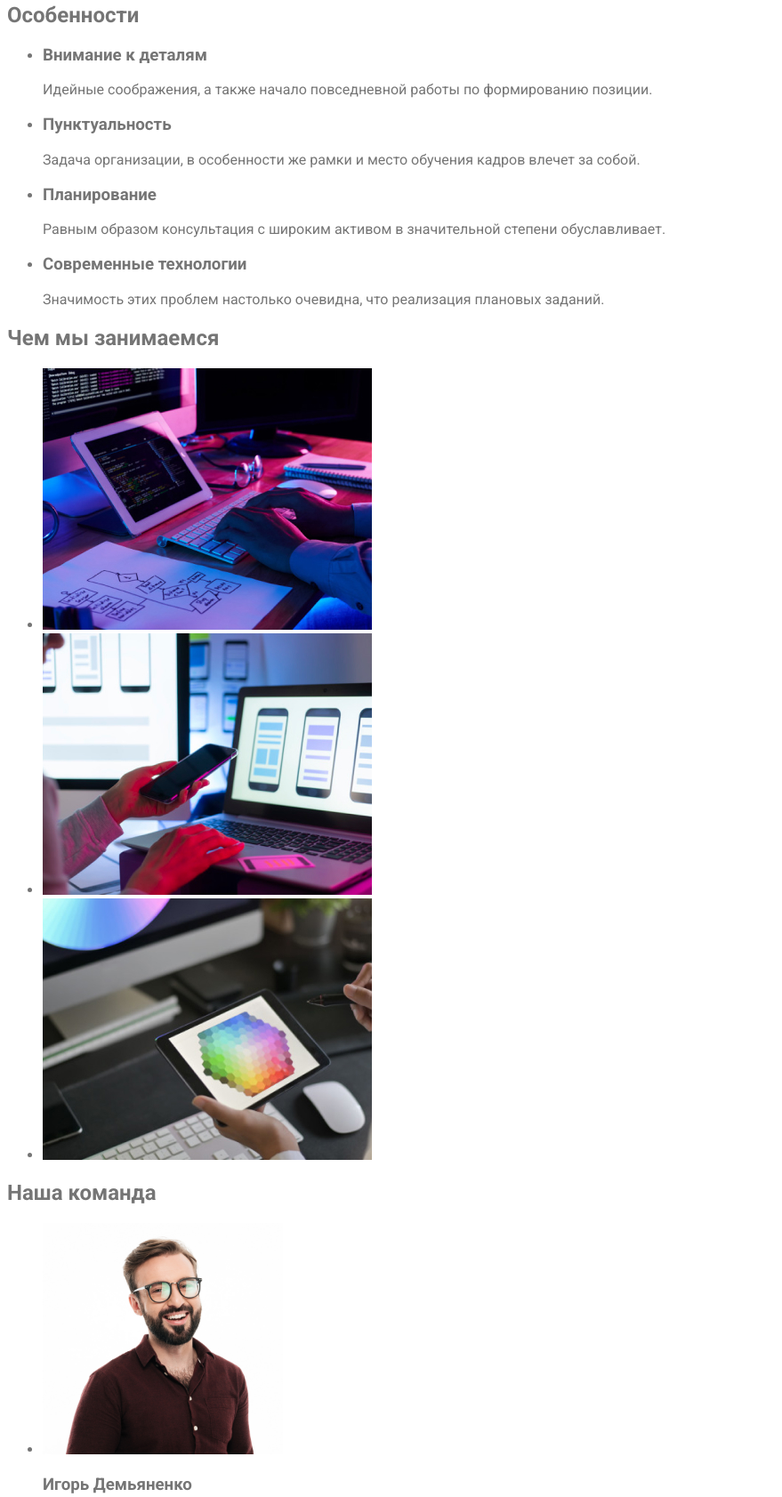
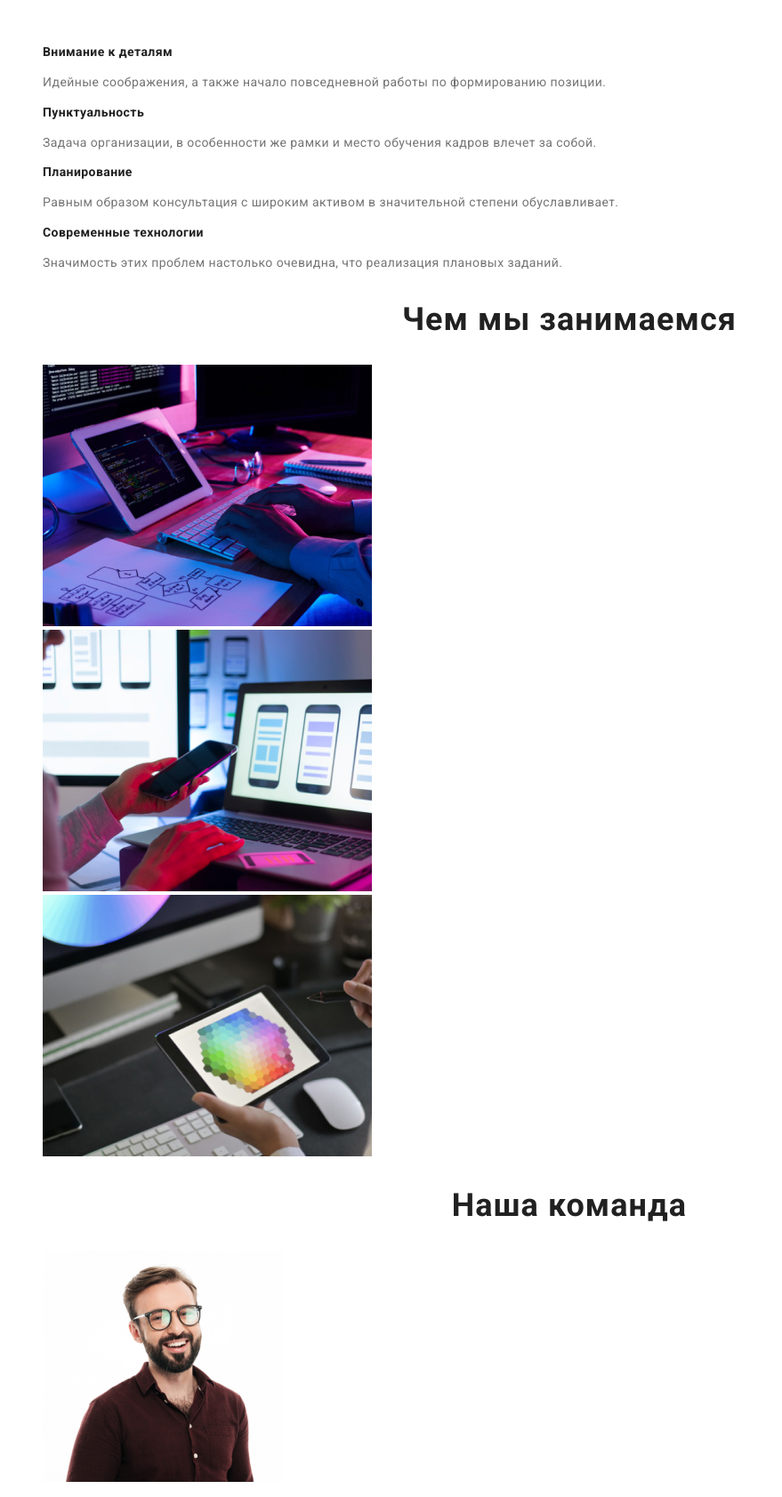
Before and after one commit to DmytroAntonenko/goit-markup-hw-02, a plain HTML site: page index.html in a window 1280 px wide. Shown: the part 352-2035 px from the top of the page at 89% size, without its empty margins (0-879 px from the left). Drawn offline with Linux system fonts and the light colour scheme.

Commit message:
Закончил оформление главной страницы

```diff
--- a/css/styless.css
+++ b/css/styless.css
@@ -3,13 +3,16 @@
     --title-text-color: #212121;
     --accent-color:  #2196F3;
     --primery-white-color: #FFFFFF;
+    --font-family-title: 'Roboto', sans-serif;
 
 }
 body {
 background-color: var(--primery-white-color);
 color: var(--primary-text-color);
-font-family: 'Roboto', sans-serif;
+font-family: var(--font-family-title);
 }
+
+/* Header */
 .logo-header {
     color: var(--title-text-color);
     font-family: 'Raleway', sans-serif;
@@ -37,12 +40,13 @@ font-family: 'Roboto', sans-serif;
     color: var(--accent-color);
 }
 .contacts-link {
-    color: var(--primary-text-color)
+    color: var(--primary-text-color);
     font-weight: 500;
     font-size: 14px;
-    line-height: 1.14px;
+    line-height: 1.14;
     letter-spacing: 0.02em;
 }
+
 .contacts-link:hover,
 .contacts-link:focus {
     color: var(--accent-color);
@@ -56,8 +60,9 @@ font-family: 'Roboto', sans-serif;
 .link:hover,
 .link:focus {
     text-decoration-line: underline;
+    text-decoration-line: var(--accent-color);
 }
-
+/* main */
 .hero {
     background-color: #2F303A;
 }
@@ -79,6 +84,48 @@ font-family: 'Roboto', sans-serif;
     line-height: 1.88;
     }
 
+.visually-hidden {
+    visibility: hidden;
+    }
+
+.benefits-text {
+    font-weight: 400;
+    font-size: 14px;
+    line-height: 1.71;
+    letter-spacing: 0.03em;
+    }
+
+.benefits-title {
+    font-weight: 700;
+    font-size: 14px;
+    line-height: 1.14;
+    letter-spacing: 0.03em;
+    color: var(--title-text-color);
+    }
+
+.section-title {
+    color: var(--title-text-color);
+    font-weight: 700;
+    font-size: 36px;
+    line-height: 1.17;
+    text-align: center;
+    letter-spacing: 0.03em;
+}
+
+.team-name {
+    font-weight: 500;
+    font-size: 16px;
+    line-height: 1.19;
+    letter-spacing: 0.03em;
+    color: var(--title-text-color);
+}
+.team-positoin {
+    font-weight: 400;
+    font-size: 16px;
+    line-height: 1.19;
+    letter-spacing: 0.03em;
+}
+/* Footer */
 .footer {
     background-color: #2F303A;
 }
--- a/index.html
+++ b/index.html
@@ -37,75 +37,76 @@ rel="stylesheet">
         </ul>
 
     </header>
+    <!--Сменная часть-->
     <main>
         <section class="hero">
             <h1 class="hero-title">Эффективные решения для вашего бизнеса</h1>
             <button class="button" type="button">Заказать услугу</button>
         </section>
-        <section>
-            <h2>Особенности</h2>
-            <ul>
-                <li>
-                    <h3>Внимание к деталям</h3>
-                    <p>Идейные соображения, а также начало повседневной работы по формированию позиции.</p>
+        <section class="benefits">
+            <h2 class="visually-hidden">Особенности</h2>
+            <ul class="benefits-list list">
+                <li class="benefits-item">
+                    <h3 class="benefits-title">Внимание к деталям</h3>
+                    <p class="benefits-text">Идейные соображения, а также начало повседневной работы по формированию позиции.</p>
                 </li>
-                <li>
-                    <h3>Пунктуальность</h3>
-                    <p>Задача организации, в особенности же рамки и место обучения кадров влечет за собой.</p>
+                <li class="benefits-item">
+                    <h3 class="benefits-title">Пунктуальность</h3>
+                    <p class="benefits-text">Задача организации, в особенности же рамки и место обучения кадров влечет за собой.</p>
                 </li>
-                <li>
-                    <h3>Планирование</h3>
-                    <p>Равным образом консультация с широким активом в значительной степени обуславливает.</p>
+                <li class="benefits-item">
+                    <h3 class="benefits-title">Планирование</h3>
+                    <p class="benefits-text">Равным образом консультация с широким активом в значительной степени обуславливает.</p>
                 </li>
-                <li>
-                    <h3>Современные технологии</h3>
-                    <p>Значимость этих проблем настолько очевидна, что реализация плановых заданий.</p>
+                <li class="benefits-list">
+                    <h3 class="benefits-title">Современные технологии</h3>
+                    <p class="benefits-text">Значимость этих проблем настолько очевидна, что реализация плановых заданий.</p>
                 </li>
             </ul>
         </section>
-        <section>
-            <h2>Чем мы занимаемся</h2>
-            <ul>
-                <li>
+        <section class="works">
+            <h2 class="section-title">Чем мы занимаемся</h2>
+            <ul class="works-list list">
+                <li class="works-item">
                     <img src="./images/box1.jpg" width="370" alt="Вёрстка">
                 </li>
-                <li>
+                <li class="works-item">
                     <img src="./images/box2.jpg" width="370" alt="Оптимизация">
                 </li>
-                <li>
+                <li class="works-item">
                     <img src="./images/box3.jpg" width="370" alt="Дизайн">
                 </li>
             </ul>
         </section>
-        <section>
-            <h2>Наша команда</h2>
-            <ul>
+        <section class="team">
+            <h2 class="section-title">Наша команда</h2>
+            <ul class="team-list list">
                 <li>
                     <img src="./images/photo1.jpg" width="270" alt="фото Игорь Демьяненко">
-                    <h3>Игорь Демьяненко</h3>
-                    <p lang="en">
+                    <h3 class="team-name">Игорь Демьяненко</h3>
+                    <p class="team-positoin" lang="en">
                         Product Designer
                     </p>
                 </li>
                 <li>
                     <img src="./images/photo2.jpg" width="270" alt="фото Ольга Репина">
-                    <h3>Ольга Репина</h3>
-                    <p lang="en">
+                    <h3 class="team-name">Ольга Репина</h3>
+                    <p class="team-positoin" lang="en">
                         Frontend Developer
                     </p>
                 </li>
                 <li>
                     <img src="./images/photo3.jpg" width="270" alt="фото Николай Тарасов">
-                    <h3>Николай Тарасов</h3>
-                    <p lang="en">
+                    <h3 class="team-name">Николай Тарасов</h3>
+                    <p class="team-positoin" lang="en">
                         Marketing
                     </p>
                 </li>
                 <li>
                     <img src="./images/photo4.jpg" width="270" alt="фото Михаил Ермаков">
-                    <h3>Михаил Ермаков</h3>
+                    <h3 class="team-name">Михаил Ермаков</h3>
 
-                    <p lang="en">
+                    <p class="team-positoin" lang="en">
                         UI Designer
                     </p>
                 </li>
```
